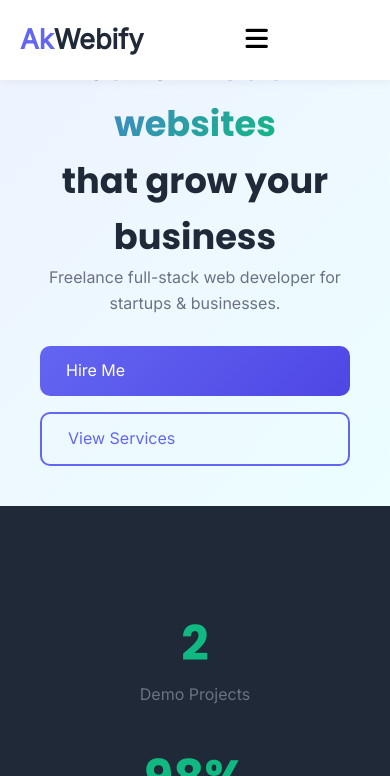
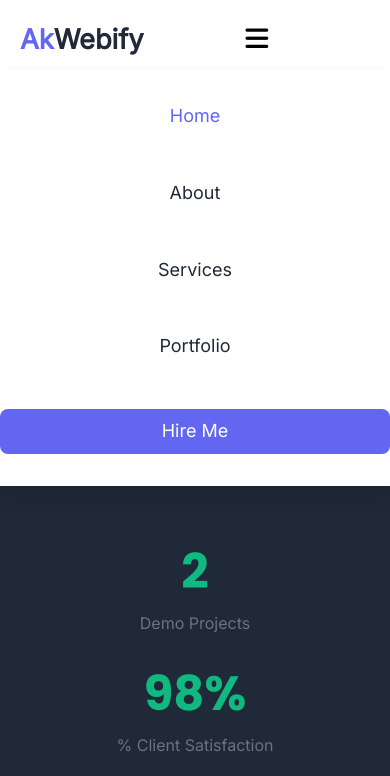
Before and after one commit to akashshingare2005/akwebify, a plain HTML site: page frontend/index.html in a window 390 px wide. Both pictures are taken after a click on the button 256 px from the left and 39 px from the top of the page. Shown: the top 776 px of the page. Drawn offline with Linux system fonts and the light colour scheme.

Commit message:
fix mobile navbar and responsiveness

```diff
--- a/frontend/css/style.css
+++ b/frontend/css/style.css
@@ -190,3 +190,94 @@ p{color:var(--gray)}
   }
 
 }
+
+
+
+
+.menu-toggle{
+  display:none;
+  background:none;
+  border:none;
+  font-size:26px;
+  cursor:pointer;
+}
+
+/* MOBILE NAVBAR */
+@media(max-width:768px){
+
+  .menu-toggle{
+    display:block;
+  }
+
+  .nav-links{
+    position:absolute;
+    top:70px;
+    right:0;
+    background:#fff;
+    width:100%;
+    display:none;
+    flex-direction:column;
+    text-align:center;
+    padding:20px 0;
+    box-shadow:0 10px 20px rgba(0,0,0,0.1);
+  }
+
+  .nav-links.show{
+    display:flex;
+  }
+
+  .nav-links a{
+    margin:12px 0;
+    font-size:18px;
+  }
+}
+
+
+
+.hero h1{
+  font-size:56px;
+}
+
+@media(max-width:768px){
+  .hero h1{
+    font-size:32px;
+    line-height:1.2;
+    text-align:center;
+  }
+
+  .hero p{
+    text-align:center;
+  }
+
+  .hero-buttons{
+    flex-direction:column;
+  }
+
+  .hero-buttons a{
+    width:100%;
+    text-align:center;
+  }
+}
+
+
+
+.stats .container{
+  display:grid;
+  grid-template-columns:repeat(3,1fr);
+  gap:20px;
+}
+
+@media(max-width:768px){
+  .stats .container{
+    grid-template-columns:1fr;
+  }
+}
+
+
+*{
+  box-sizing:border-box;
+}
+
+body{
+  overflow-x:hidden;
+}
--- a/frontend/index.html
+++ b/frontend/index.html
@@ -20,14 +20,17 @@
     <div class="logo">
       <a href="index.html"><span class="logo-primary">Ak</span>Webify</a>
     </div>
-    <div class="nav-links">
+    <div class="nav-links" id="nav-links">
       <a href="index.html" class="active">Home</a>
       <a href="about.html">About</a>
       <a href="services.html">Services</a>
       <a href="portfolio.html">Portfolio</a>
       <a href="contact.html" class="nav-cta">Hire Me</a>
     </div>
-    <button class="menu-toggle"><i class="fas fa-bars"></i></button>
+    <button class="menu-toggle" id="menu-toggle">
+  <i class="fas fa-bars"></i>
+</button>
+
   </div>
 </nav>
 
--- a/frontend/js/main.js
+++ b/frontend/js/main.js
@@ -12,3 +12,10 @@ document.addEventListener("DOMContentLoaded",()=>{
     if(a.getAttribute("href")===page) a.classList.add("active");
   });
 });
+
+const toggleBtn = document.getElementById("menu-toggle");
+const navLinks = document.getElementById("nav-links");
+
+toggleBtn.addEventListener("click", () => {
+  navLinks.classList.toggle("show");
+});
```
